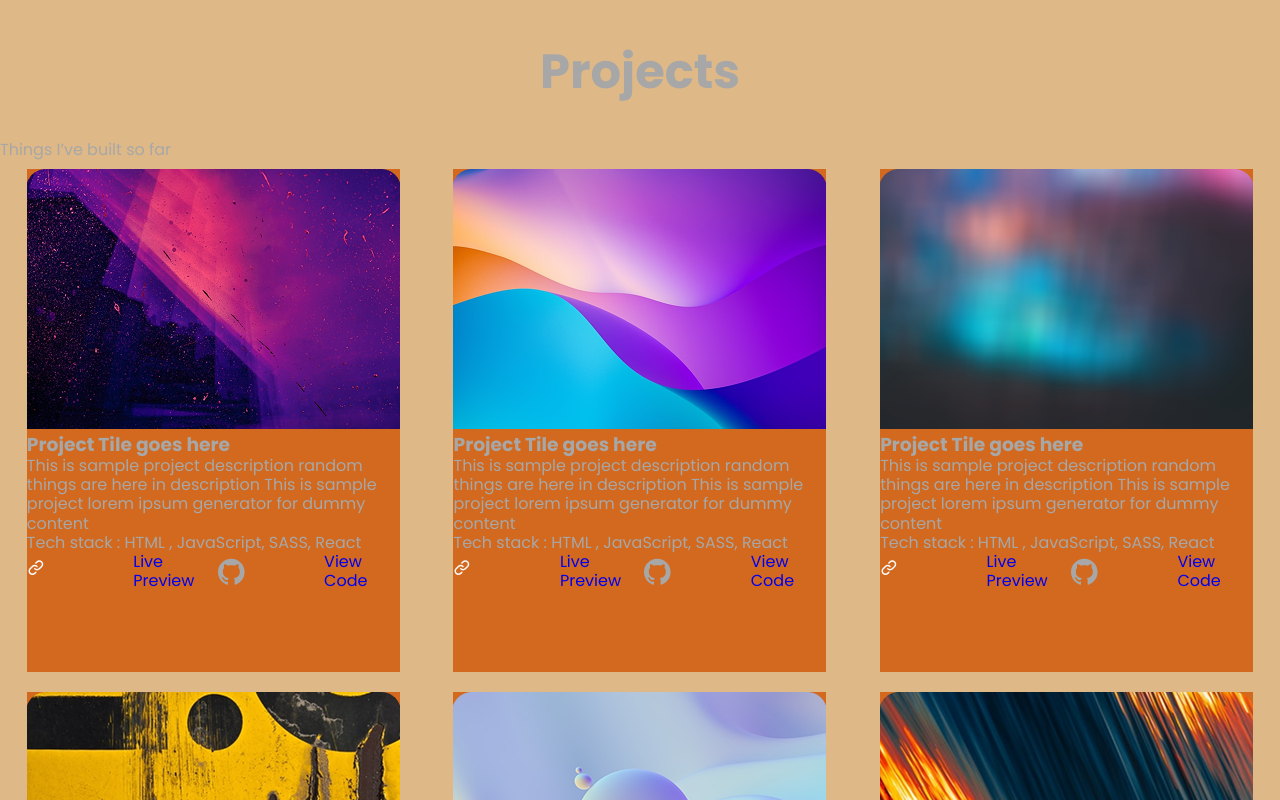
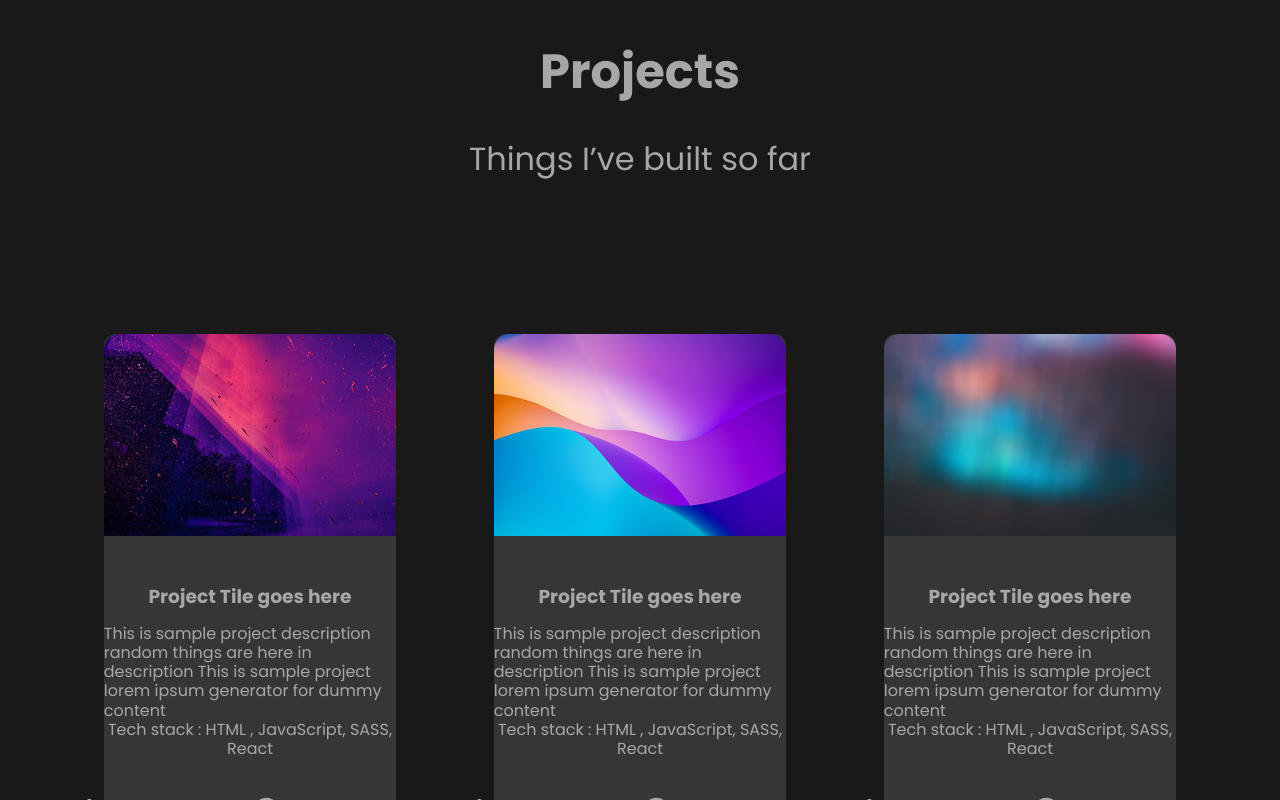
Before and after one commit to AlekseiKorolyov/portfolio, a React (Vite) app: page / in a window 1280 px wide. Shown: the part 2220-3020 px from the top of the page. Built offline with nearby package versions, Linux system fonts and the light colour scheme.

Commit message:
portfolio projects

```diff
--- a/src/components/SectionTitle.tsx
+++ b/src/components/SectionTitle.tsx
@@ -2,7 +2,6 @@ import styled from "styled-components";
 
 
 export const SectionTitle = styled.h2`
-    text-align: center;
     font-family: Poppins, sans-serif;
     font-size: 48px;
     font-weight: 700;
--- a/src/layout/sections/projects/Projects.tsx
+++ b/src/layout/sections/projects/Projects.tsx
@@ -8,13 +8,18 @@ import proj3 from "../../../assets/images/Rectangle 18.png";
 import proj4 from "../../../assets/images/Rectangle 22.png";
 import proj5 from "../../../assets/images/Rectangle 23.png";
 import proj6 from "../../../assets/images/Rectangle 24.png";
+import {Container} from "../../../components/Container.ts";
+import {SectionText} from "../../../components/SectionText.tsx";
 
 
 export const Projects = () => {
     return (
         <StyledProjects>
+            <Container>
+                <FlexWrapper direction="column" align={"center"}>
                     <SectionTitle>Projects</SectionTitle>
-            <span>Things I’ve built so far</span>
+                    <SectionText>Things I’ve built so far</SectionText>
+                </FlexWrapper>
                 <FlexWrapper wrap={"wrap"} justify={"space-around"}>
                     <Project title={"Project Tile goes here"}
                              text={"This is sample project description random things are here in description This is sample project lorem ipsum generator for dummy content"}
@@ -53,10 +58,10 @@ export const Projects = () => {
                              iconId={"gitHub"}
                     />
                 </FlexWrapper>
+            </Container>
         </StyledProjects>
     );
 };
 
 const StyledProjects = styled.section`
-    background-color: burlywood;
 `
--- a/src/layout/sections/projects/project/Project.tsx
+++ b/src/layout/sections/projects/project/Project.tsx
@@ -13,30 +13,35 @@ type ProjectPropsType = {
 export const Project = (props: ProjectPropsType) => {
     return (
         <StyledProject>
+            <FlexWrapper direction={"column"} align={"center"}>
                 <Image src={props.src} alt=""/>
                 <Title>{props.title}</Title>
                 <Text>{props.text}</Text>
                 <TechText>{props.techText}</TechText>
-            <FlexWrapper>
+                <FlexWrapper direction={"row"} align={"center"}>
                     <Icon iconId={"link"}/>
                     <Link href={"#"}>Live Preview</Link>
                     <Icon iconId={props.iconId}/>
                     <Link href={"#"}>View Code</Link>
+                </FlexWrapper>
             </FlexWrapper>
         </StyledProject>
     );
 };
 
 const StyledProject = styled.div`
-    background-color: chocolate;
-    max-width: 373px;
+    background-color:#363636;
+    max-width: 25%;
     width: 100%;
-    margin: 10px;
+    margin: 65px 48px;
+    border-radius: 12px;
 `
 const Image = styled.img`
     width: 100%;
     height: 260px;
     object-fit: cover;
+    border-radius: 10px 10px 0 0;
+
 `
 
 const Link = styled.a`
@@ -44,11 +49,11 @@ const Link = styled.a`
 `
 
 const Title = styled.h3`
-
+    margin: 50px 0 15px;
 `
 
 const Text = styled.p`
-
+    text-align: start;
 `
 
 const TechText = styled.p`
```
Lines whose indentation alone changed are shown as unchanged.
